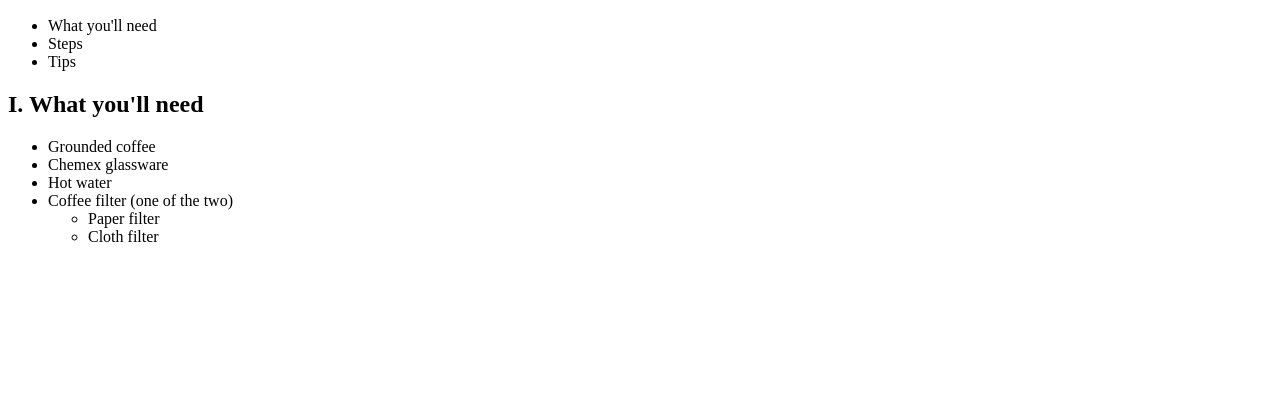
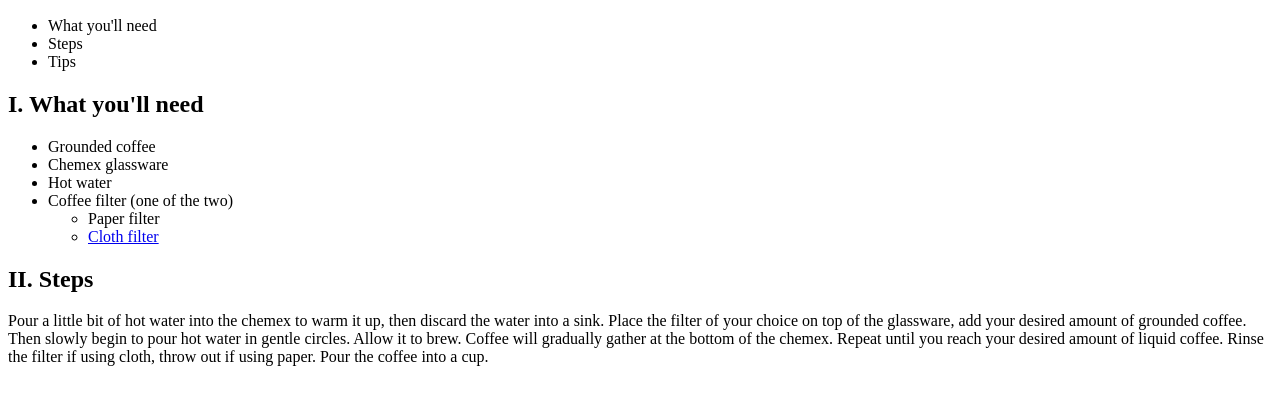
Before and after one commit to nikatitov/redesigned-invention, a plain HTML site: page subject.html in a window 1280 px wide. Shown: the part 110-514 px from the top of the page. Drawn offline with Linux system fonts and the light colour scheme.

Commit message:
Update subject.html

```diff
--- a/subject.html
+++ b/subject.html
@@ -25,10 +25,18 @@
     <li>Coffee filter (one of the two)
         <ul>
             <li>Paper filter</li>
-            <li>Cloth filter</li>
+            <li><a href="hhttps://coffeesock.com">Cloth filter</a></li>
         </ul>
     </li>
   </ul></p>
 
+  <h2>II. Steps</h2>
+<p>Pour a little bit of hot water into the chemex to warm it up, then discard the water into a sink.
+  Place the filter of your choice on top of the glassware, add your desired amount of grounded coffee.
+  Then slowly begin to pour hot water in gentle circles.
+  Allow it to brew. Coffee will gradually gather at the bottom of the chemex.
+  Repeat until you reach your desired amount of liquid coffee.
+  Rinse the filter if using cloth, throw out if using paper.
+  Pour the coffee into a cup.</p>
 
 </html>
```
